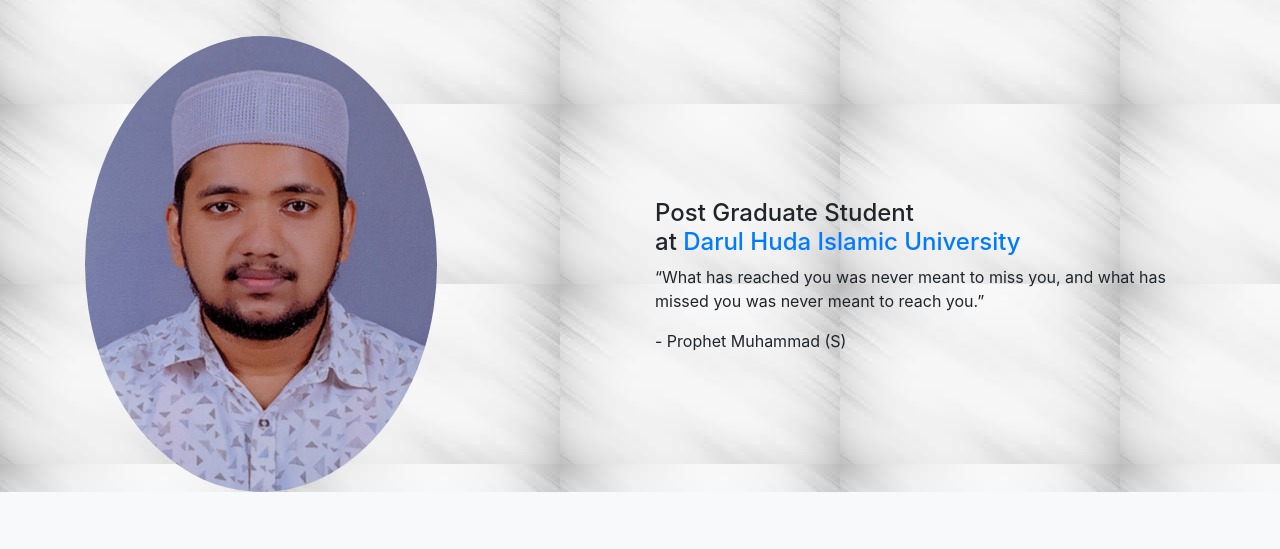
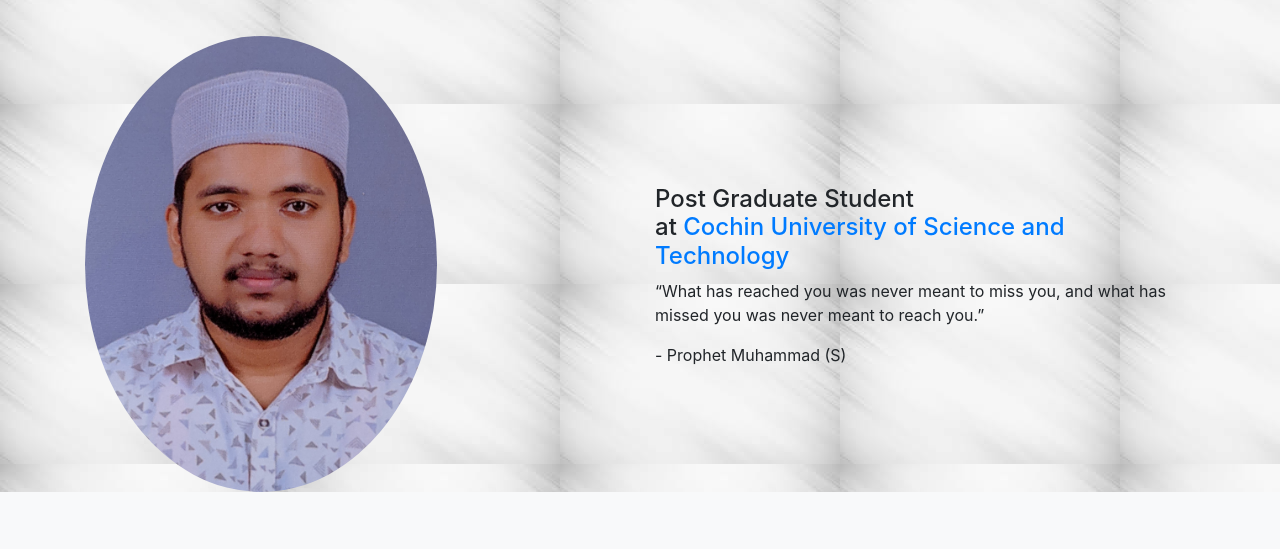
Before and after one commit to AlthafNoushad/myweb, a plain HTML site: page index.html in a window 1280 px wide. Shown: the part 76-625 px from the top of the page. Drawn offline with nearby package versions, Linux system fonts and the light colour scheme.

Commit message:
Update index.html
cusat status

```diff
--- a/index.html
+++ b/index.html
@@ -57,7 +57,7 @@
 
           </div>
           <div class="col-md-6">
-            <h4 class="pt-4">Post Graduate Student <br>at <a href="https://www.dhiu.in/">Darul Huda Islamic University</a></h4>
+            <h4 class="pt-4">Post Graduate Student <br>at <a href="https://cusat.ac.in/">Cochin University of Science and Technology</a></h4>
             <p> “What has reached you was never meant to miss you, and what has missed you was never meant to reach you.”</p>
             <footer>- Prophet Muhammad (S)</footer>
 
```
